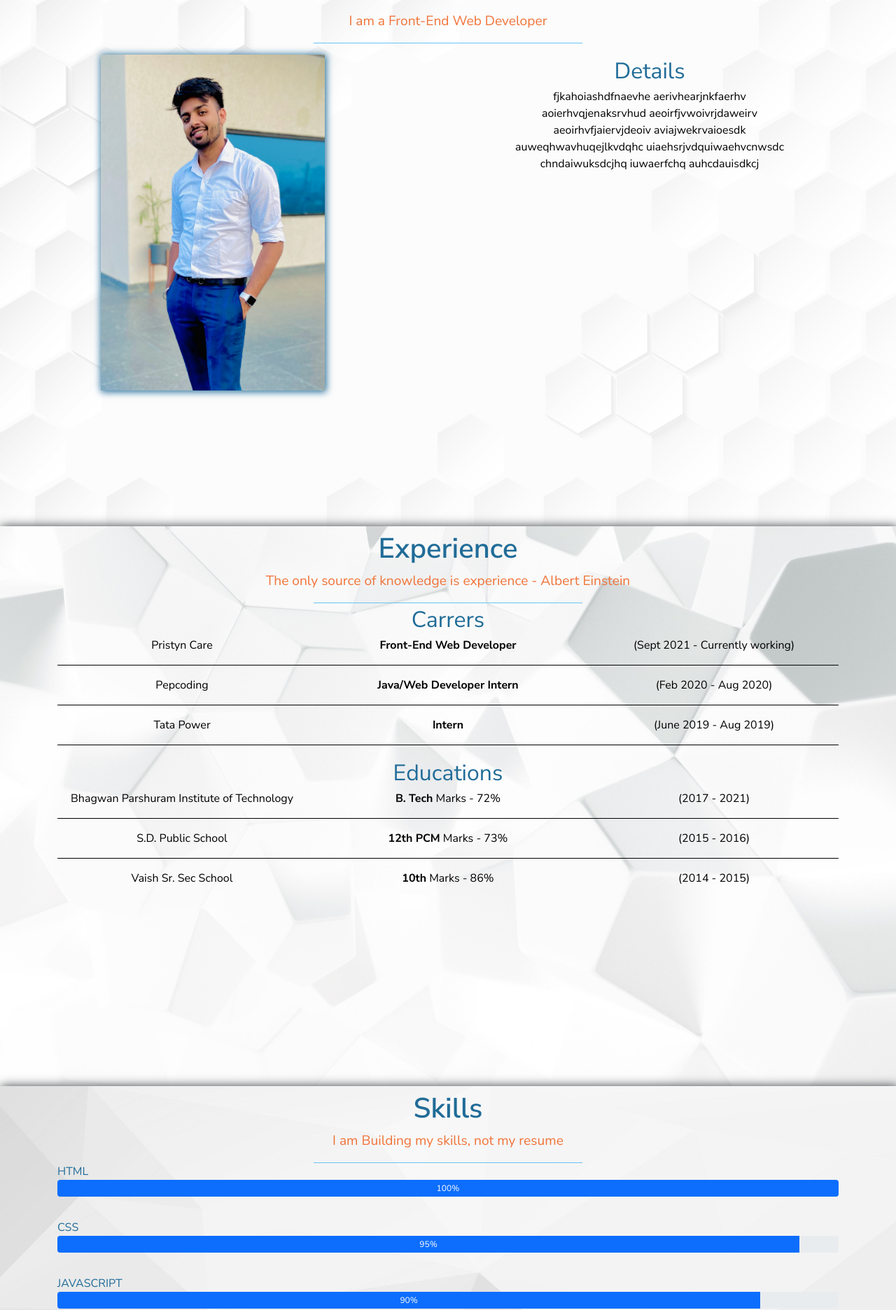
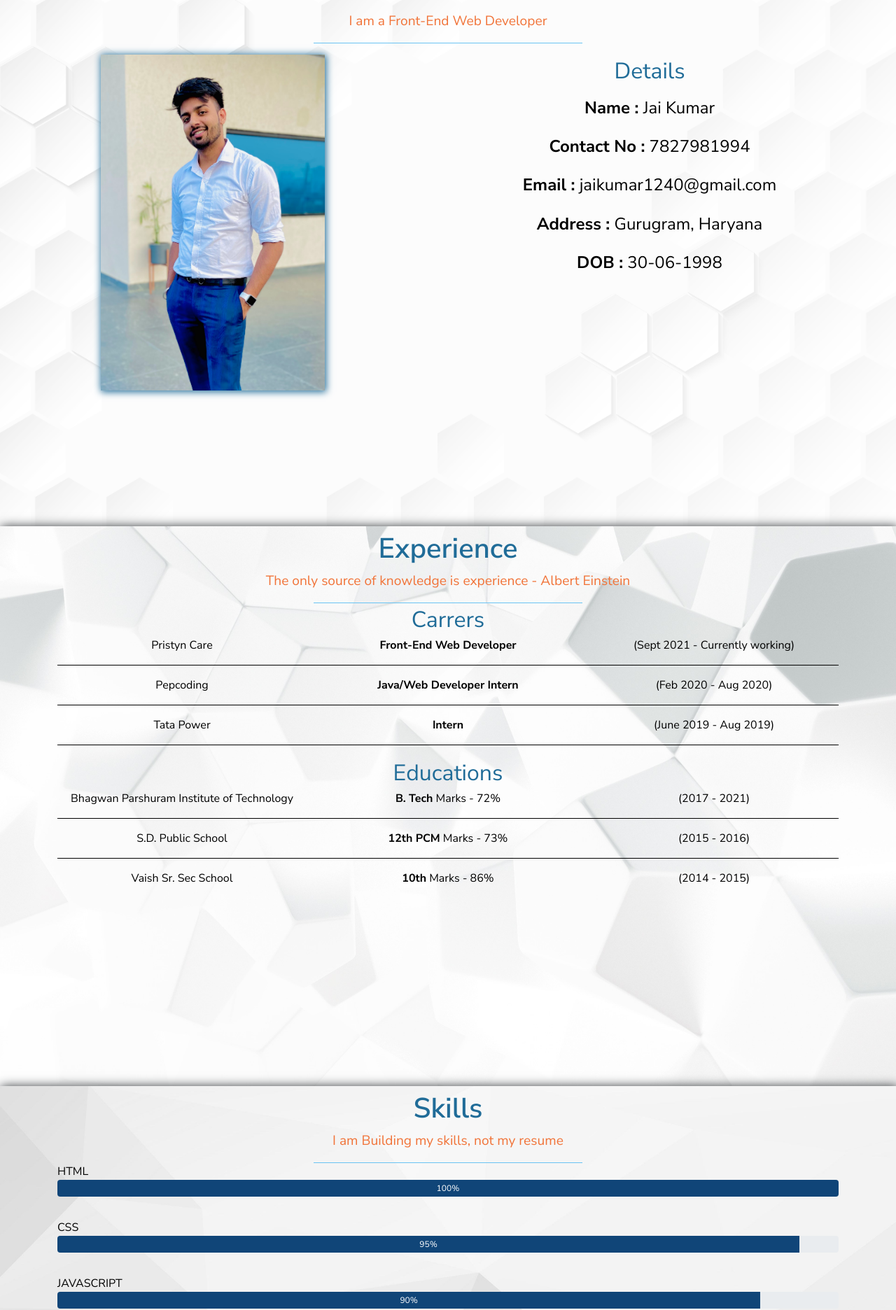
Before and after one commit to jaikumar1240/myResume, an Angular app: page / in a window 1280 px wide. Shown: the part 848-2720 px from the top of the page at 70% size. Built offline with nearby package versions, Linux system fonts and the light colour scheme.

Commit message:
profile changes done

```diff
--- a/src/app/app.component.html
+++ b/src/app/app.component.html
@@ -32,15 +32,34 @@
 
       <div class="profile_content row">
 
-       <div class="content_center col col-xl-4 col-md-6 col-sm-12">
+       <div class="content_center col col-xl-4 col-md-4 col-sm-12">
          <img class="profile_img" data-aos="flip-right" src="assets/MyPhoto.jpg" alt="image">
        </div>
-       <div class="col col-xl-4 col-md-6 col-sm-12">
+       <div class="col-xl-4 col-md-8 col-sm-12">
          <div data-aos="fade-up" class="subheading_font_style">
            Details
          </div>
          <div class="detailed_text" data-aos="fade-up" >
-           fjkahoiashdfnaevhe aerivhearjnkfaerhv aoierhvqjenaksrvhud aeoirfjvwoivrjdaweirv aeoirhvfjaiervjdeoiv aviajwekrvaioesdk auweqhwavhuqejlkvdqhc uiaehsrjvdquiwaehvcnwsdc chndaiwuksdcjhq iuwaerfchq auhcdauisdkcj
+           <div class="profile-text">
+
+             <strong>Name :</strong> Jai Kumar
+           </div>
+           <div class="profile-text">
+
+             <strong>Contact No :</strong> 7827981994
+           </div>
+           <div class="profile-text">
+
+             <strong>Email :</strong> jaikumar1240@gmail.com
+           </div>
+           <div class="profile-text">
+
+             <strong>Address :</strong> Gurugram, Haryana
+           </div>
+           <div class="profile-text">
+
+             <strong>DOB :</strong> 30-06-1998
+           </div>
          </div>
        </div>
 
@@ -129,7 +148,7 @@
       </div>
 
       <div class="container" *ngFor="let skill of skills">
-        <label for="progressbar" data-aos="fade-up">{{skill.skillname}}</label>
+        <label class="detailed_text" for="progressbar" data-aos="fade-up">{{skill.skillname}}</label>
         <div class="progress progress_bar" data-aos="fade-right">
           <div class="progress-bar"  role="progressbar" [ngStyle]="{'width': skill.skillvalue}" aria-valuenow="25" aria-valuemin="0" aria-valuemax="100">{{skill.skillvalue}}</div>
         </div>
--- a/src/app/app.component.scss
+++ b/src/app/app.component.scss
@@ -101,6 +101,11 @@
     width: 25vw;
     box-shadow: 1px 1px 10px 1px;
 }
+.profile-text{
+    padding: 1.2vh;
+    // text-align: start;
+    font-size: x-large;
+}
 @media screen and (max-width: 576px) {
     .profile_img { width: 60vw;}
   }
@@ -120,7 +125,9 @@
     margin-left: 0.5vw;
     opacity: 1;
     :hover{
-        opacity: 0.8;
+        // opacity: 0.8;
+        transition: 0.2s ease-out;
+        transform: scale(1.13);
     }
     box-shadow: 1px 1px 10px 1px;
 }
@@ -150,6 +157,9 @@
     margin-bottom: 4vh;
     height: 1.5rem;
 }
+.progress-bar{
+    background-color: #104578;
+}
 .contact-form{
     padding: 2vh;
 }
```
